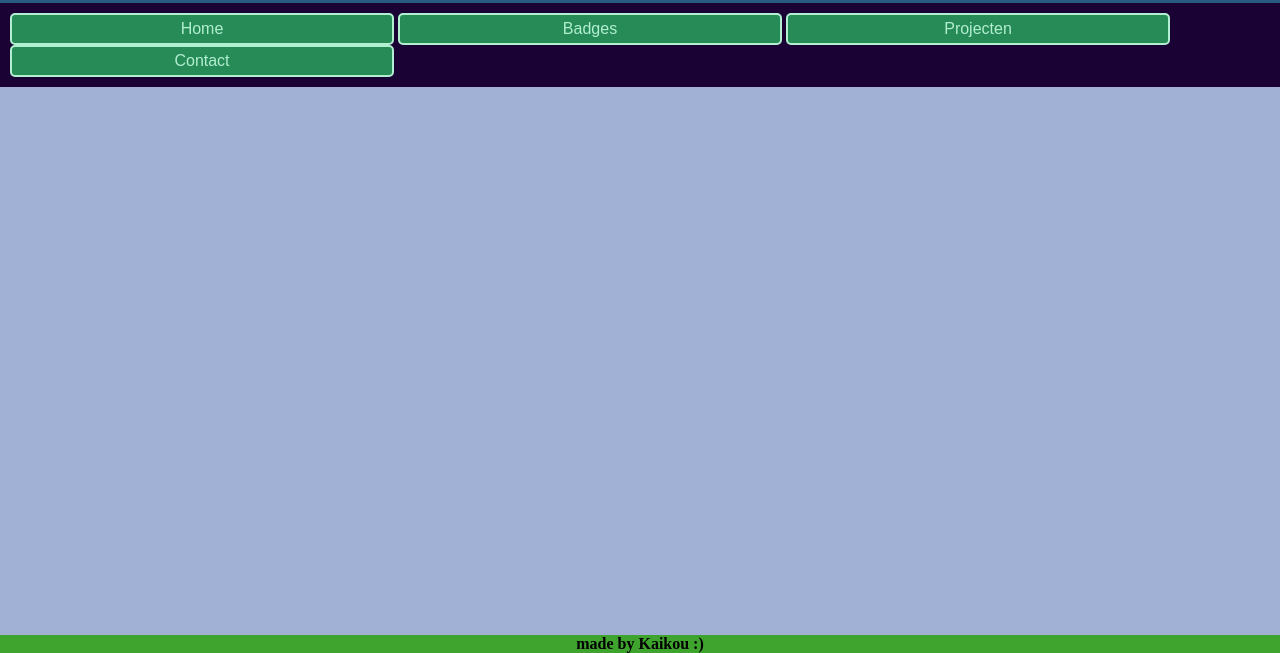
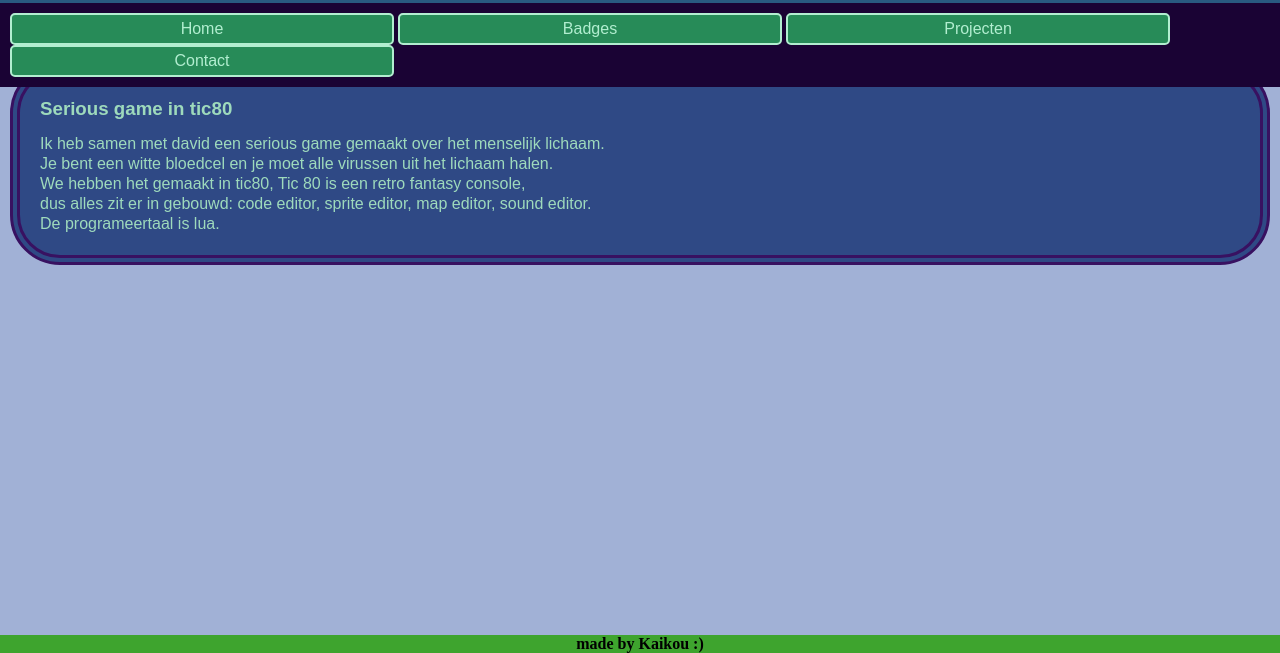
Before and after one commit to KaikouFox/KaikouFox.github.io, a plain HTML site: page projecten.html in a window 1280 px wide. Shown: the part 147-800 px from the top of the page. Drawn offline with Linux system fonts and the light colour scheme.

Commit message:
begonnen aan project pagina

```diff
--- a/projecten.html
+++ b/projecten.html
@@ -18,7 +18,14 @@
       </ul>
     </nav>
     <section>
-
+      <div class="main-div">
+        <h3>Serious game in tic80</h3>
+        <p>Ik heb samen met david een serious game gemaakt over het menselijk lichaam.</p>
+        <p>Je bent een witte bloedcel en je moet alle virussen uit het lichaam halen.</p>
+        <p>We hebben het gemaakt in tic80, Tic 80 is een retro fantasy console,</p>
+        <p>dus alles zit er in gebouwd: code editor, sprite editor, map editor, sound editor.</p>
+        <p>De programeertaal is lua.</p>
+      </div>
     </section>
     <footer>made by Kaikou :)</footer>
   </body>
```
Also changed, not shown: images/kaasAchtergrond.jpg (deleted).
